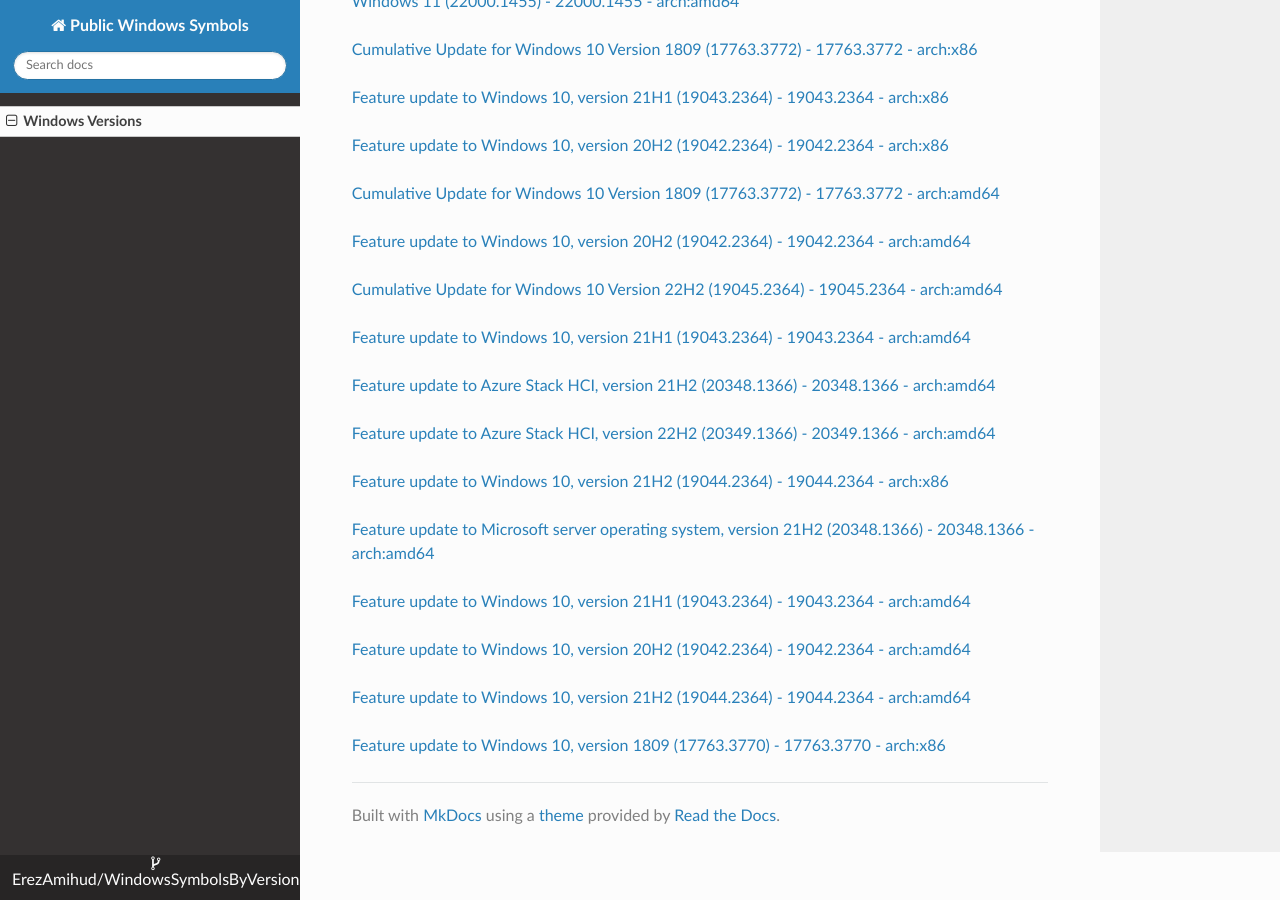
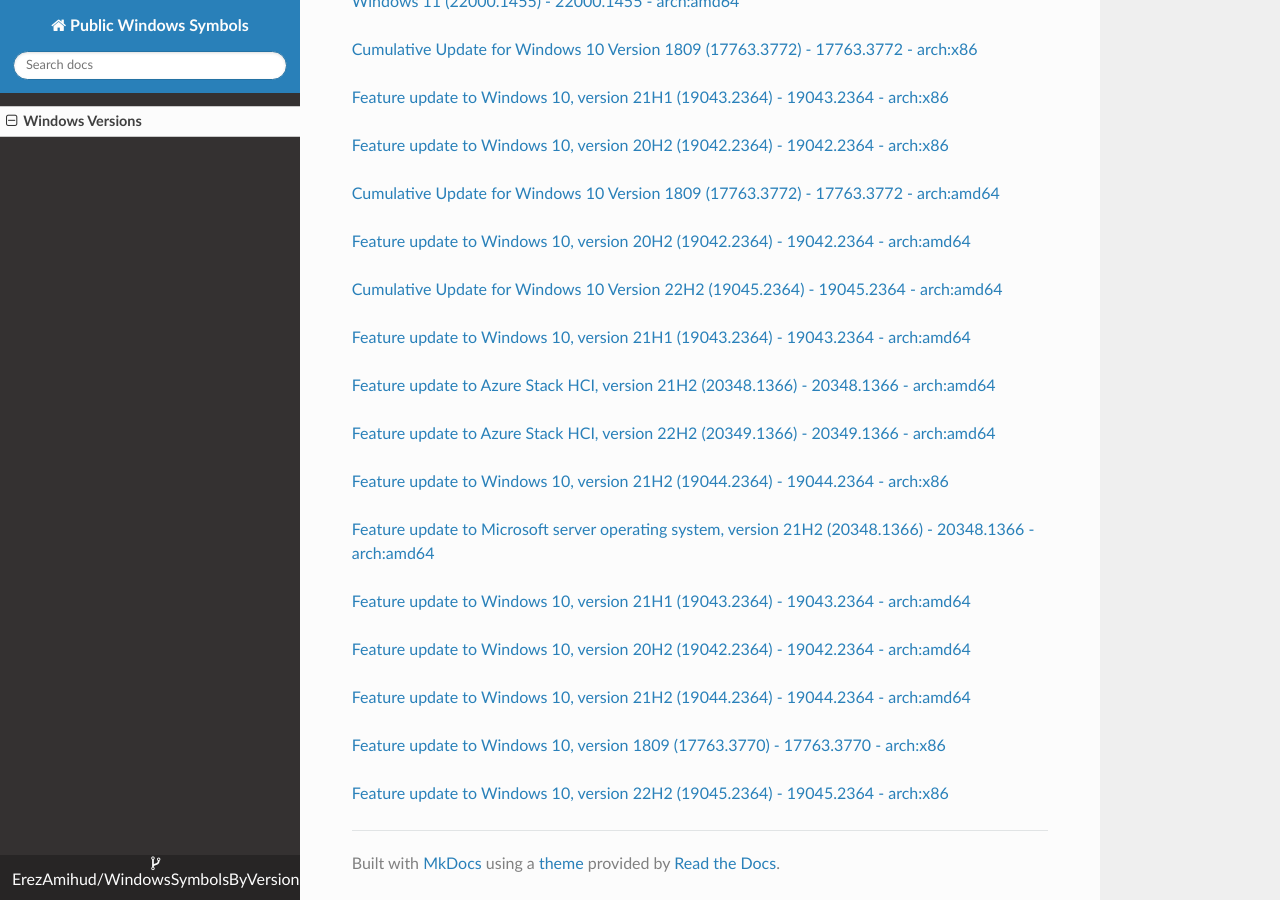
Before and after one commit to ErezAmihud/WindowsSymbolsByVersion, an MkDocs documentation site: the page built from docs/index.md, in a window 1280 px wide and 900 px high, scrolled down 43781 px. Built offline with MkDocs 1.6.1, drawn with Linux system fonts in a browser that asks for light colours; nearby versions of some CDN libraries.

Commit message:
Automated commit, add manifest for e92e60e7-fd23-4013-9483-6985db4638aa

```diff
--- a/docs/index.md
+++ b/docs/index.md
@@ -2566,3 +2566,6 @@
 
 
 [Feature update to Windows 10, version 1809 (17763.3770) - 17763.3770 - arch:x86](https://github.com/ErezAmihud/WindowsSymbolsByVersion/blob/main/manifests/8f9662d3-d67d-4133-b87a-b1e37557c118.manifest)
+
+
+[Feature update to Windows 10, version 22H2 (19045.2364) - 19045.2364 - arch:x86](https://github.com/ErezAmihud/WindowsSymbolsByVersion/blob/main/manifests/e92e60e7-fd23-4013-9483-6985db4638aa.manifest)
```
Also changed, not shown: process_builds.json (+1 -1 lines), 1 other file.
